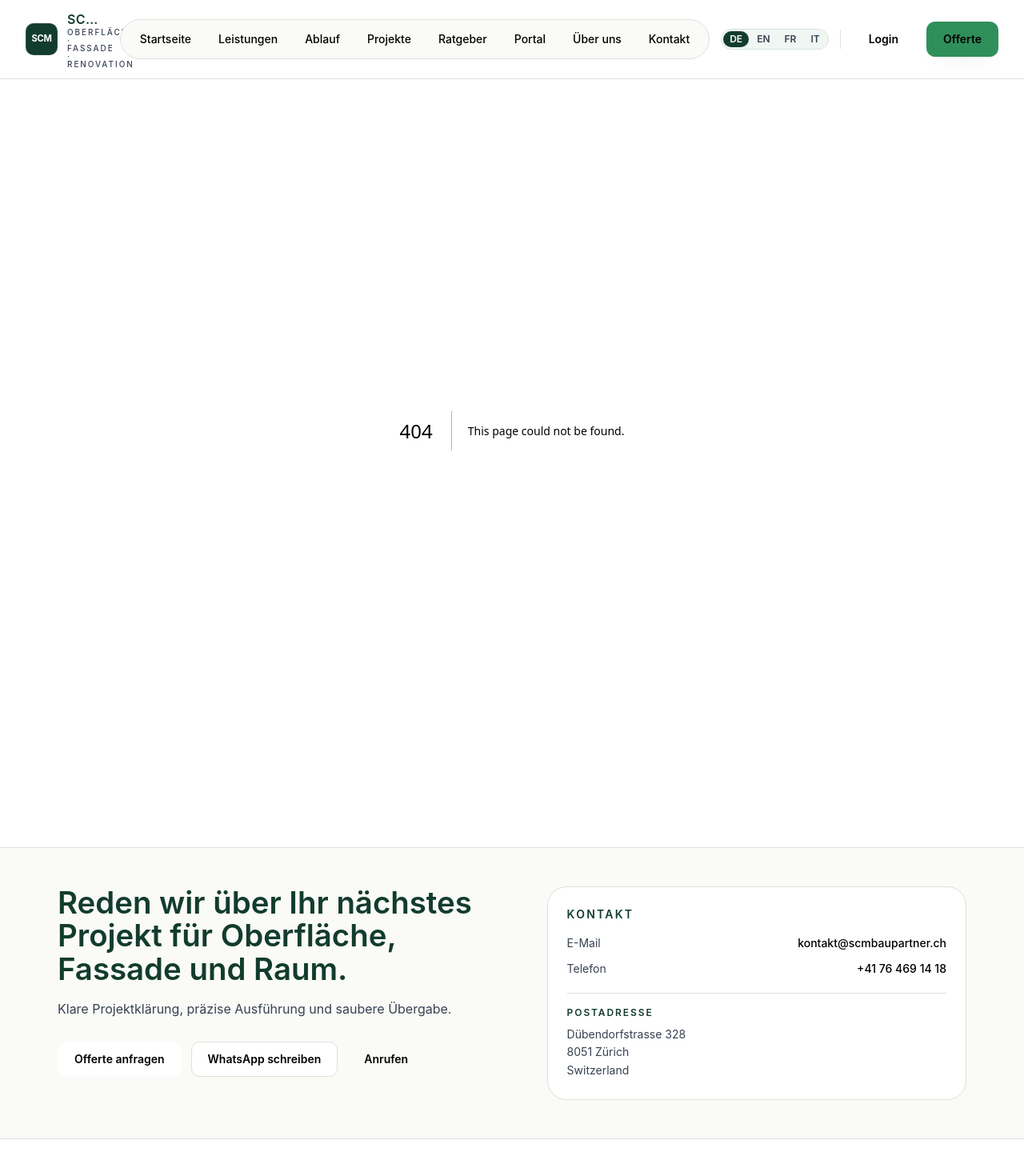
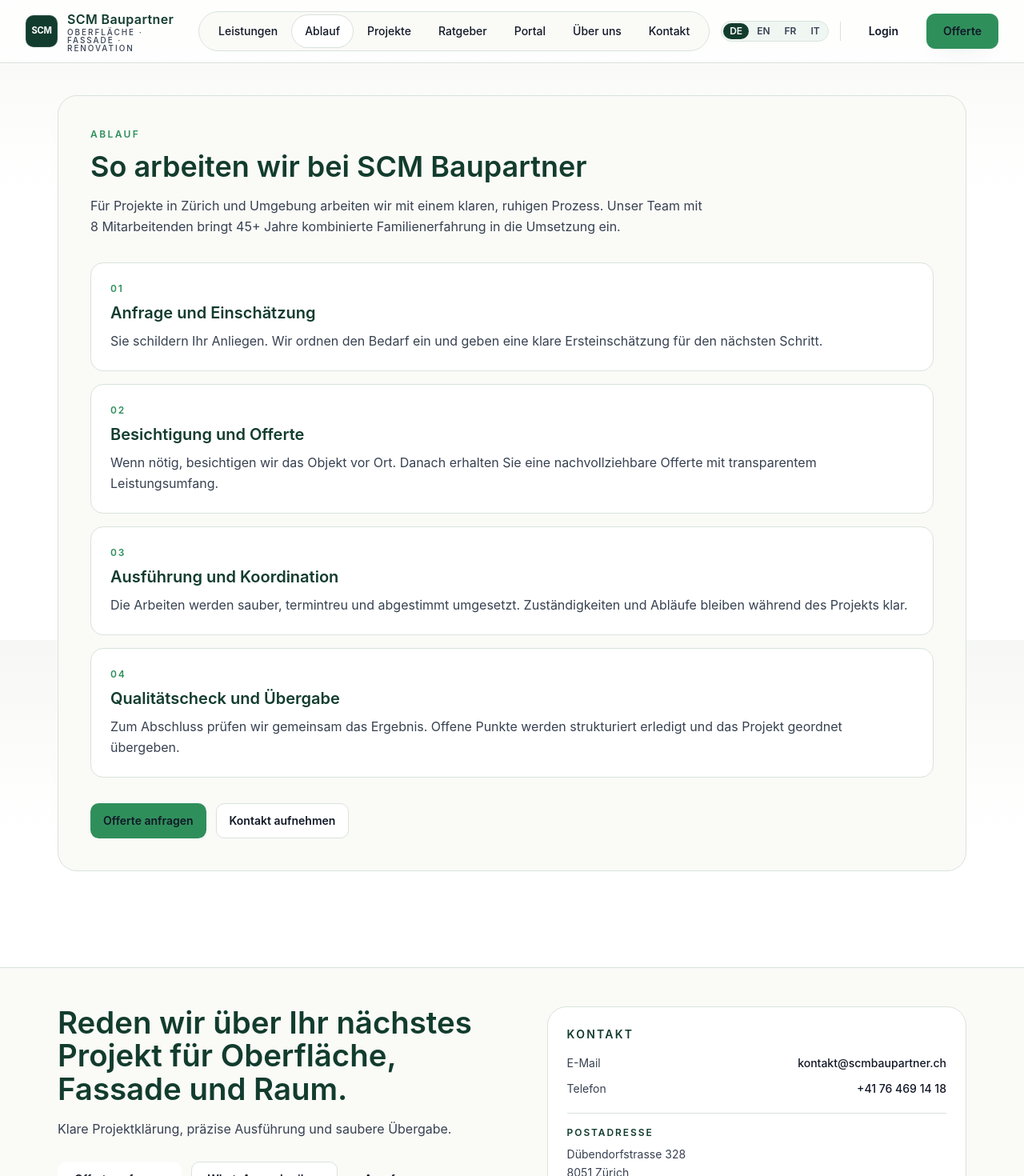
Before and after one commit to officialwealthx/scm-baupartner-website, a Next.js app: page /ablauf in a window 1280 px wide. Before the commit this address had no page. Shown: the top 1470 px of the page at 80% size. Built offline with nearby package versions, Linux system fonts and the light colour scheme.

Commit message:
feat: route Ablauf to dedicated page and add detail link

```diff
--- /dev/null
+++ b/src/app/ablauf/page.tsx
@@ -0,0 +1,75 @@
+import Link from "next/link";
+import { buildMetadata } from "@/lib/seo";
+
+const detailedSteps = [
+  {
+    title: "Anfrage und Einschätzung",
+    description:
+      "Sie schildern Ihr Anliegen. Wir ordnen den Bedarf ein und geben eine klare Ersteinschätzung für den nächsten Schritt.",
+  },
+  {
+    title: "Besichtigung und Offerte",
+    description:
+      "Wenn nötig, besichtigen wir das Objekt vor Ort. Danach erhalten Sie eine nachvollziehbare Offerte mit transparentem Leistungsumfang.",
+  },
+  {
+    title: "Ausführung und Koordination",
+    description:
+      "Die Arbeiten werden sauber, termintreu und abgestimmt umgesetzt. Zuständigkeiten und Abläufe bleiben während des Projekts klar.",
+  },
+  {
+    title: "Qualitätscheck und Übergabe",
+    description:
+      "Zum Abschluss prüfen wir gemeinsam das Ergebnis. Offene Punkte werden strukturiert erledigt und das Projekt geordnet übergeben.",
+  },
+] as const;
+
+export const metadata = buildMetadata({
+  title: "Ablauf",
+  path: "/ablauf",
+  description:
+    "Der Ablauf bei SCM Baupartner in vier klaren Schritten: von Anfrage und Besichtigung bis zur sauberen Übergabe.",
+});
+
+export default function AblaufPage() {
+  return (
+    <section className="rounded-[var(--radius-xl)] border border-[var(--color-border-green-gray)] bg-[var(--color-porcelain-surface)] p-6 sm:p-8 lg:p-10">
+      <p className="text-xs font-semibold uppercase tracking-[0.2em] text-[var(--color-fresh-green)]">Ablauf</p>
+      <h1 className="mt-3 text-3xl font-semibold text-[var(--color-deep-green)] sm:text-4xl">So arbeiten wir bei SCM Baupartner</h1>
+      <p className="mt-4 max-w-3xl text-sm leading-relaxed text-[var(--color-soft-graphite)] sm:text-base">
+        Für Projekte in Zürich und Umgebung arbeiten wir mit einem klaren, ruhigen Prozess. Unser Team mit 8 Mitarbeitenden bringt
+        45+ Jahre kombinierte Familienerfahrung in die Umsetzung ein.
+      </p>
+
+      <ol className="mt-8 grid gap-4">
+        {detailedSteps.map((step, index) => (
+          <li
+            key={step.title}
+            className="rounded-[var(--radius-lg)] border border-[var(--color-border-green-gray)] bg-white p-5 sm:p-6"
+          >
+            <p className="text-xs font-semibold uppercase tracking-[0.16em] text-[var(--color-fresh-green)]">
+              {String(index + 1).padStart(2, "0")}
+            </p>
+            <h2 className="mt-2 text-xl font-semibold text-[var(--color-deep-green)]">{step.title}</h2>
+            <p className="mt-2 text-sm leading-relaxed text-[var(--color-soft-graphite)] sm:text-base">{step.description}</p>
+          </li>
+        ))}
+      </ol>
+
+      <div className="mt-8 flex flex-wrap gap-3">
+        <Link
+          href="/offerte"
+          className="inline-flex min-h-11 items-center rounded-[var(--radius-md)] bg-[var(--color-fresh-green)] px-4 text-sm font-semibold text-white transition-colors hover:bg-[var(--color-active-green)]"
+        >
+          Offerte anfragen
+        </Link>
+        <Link
+          href="/kontakt"
+          className="inline-flex min-h-11 items-center rounded-[var(--radius-md)] border border-[var(--color-border-green-gray)] bg-white px-4 text-sm font-semibold text-[var(--color-deep-green)] transition-colors hover:bg-[var(--color-mist-green)]"
+        >
+          Kontakt aufnehmen
+        </Link>
+      </div>
+    </section>
+  );
+}
--- a/src/components/navigation/MainNavigation.tsx
+++ b/src/components/navigation/MainNavigation.tsx
@@ -3,7 +3,7 @@
 import Link from "next/link";
 import { usePathname } from "next/navigation";
 import type { MouseEvent } from "react";
-import { navigationItems } from "@/content/navigation";
+import { desktopNavigationItems } from "@/content/navigation";
 import { siteConfig } from "@/content/site";
 import { cn } from "@/lib/utils";
 import { MobileNavigation } from "./MobileNavigation";
@@ -55,7 +55,7 @@ export function MainNavigation() {
             className="rounded-full border border-[var(--color-border-green-gray)] bg-[var(--color-porcelain-surface)] px-2 py-1"
           >
             <ul className="flex items-center gap-0.5">
-              {navigationItems.map((item) => {
+              {desktopNavigationItems.map((item) => {
                 const normalized = normalizePath(item.href);
                 const isHashLink = item.href.includes("#");
                 const isActive = isHashLink ? false : normalized === "/" ? pathname === "/" : pathname.startsWith(normalized);
--- a/src/components/navigation/MobileNavigation.tsx
+++ b/src/components/navigation/MobileNavigation.tsx
@@ -4,7 +4,7 @@ import Link from "next/link";
 import { usePathname } from "next/navigation";
 import type { MouseEvent } from "react";
 import { useState } from "react";
-import { navigationItems } from "@/content/navigation";
+import { mobileNavigationItems } from "@/content/navigation";
 import { siteConfig } from "@/content/site";
 import { LanguageSwitcher } from "./LanguageSwitcher";
 
@@ -74,14 +74,14 @@ export function MobileNavigation() {
 
               <nav aria-label="Mobile Hauptnavigation" className="min-h-0 flex-1 overflow-y-auto px-4 py-4">
                 <ul className="space-y-1.5">
-                  {navigationItems.map((item) => (
+                  {mobileNavigationItems.map((item, index) => (
                     <li key={item.href}>
                       <Link
                         href={item.href}
                         onClick={(event) => handleNavigationClick(event, item.href)}
                         className="flex min-h-12 items-center justify-between rounded-[var(--radius-md)] border border-transparent px-4 text-base font-medium text-[var(--color-deep-green)] transition-colors hover:border-[var(--color-border-green-gray)] hover:bg-[var(--color-mist-green)]"
                       >
-                        <span>{item.label}</span>
+                        <span>{`${String(index + 1).padStart(2, "0")} ${item.label}`}</span>
                         <span aria-hidden="true" className="text-[var(--color-fresh-green)]">
                           ↗
                         </span>
--- a/src/components/sections/ProcessTimelineSection.tsx
+++ b/src/components/sections/ProcessTimelineSection.tsx
@@ -1,5 +1,6 @@
 "use client";
 
+import Link from "next/link";
 import { useEffect, useRef, useState } from "react";
 import { SectionShell } from "@/components/layout/SectionShell";
 
@@ -233,6 +234,15 @@ export function ProcessTimelineSection() {
           );
         })}
       </ol>
+
+      <div className="mt-10">
+        <Link
+          href="/ablauf"
+          className="inline-flex min-h-11 items-center rounded-[var(--radius-md)] border border-[var(--color-border-green-gray)] bg-white px-4 text-sm font-semibold text-[var(--color-deep-green)] transition-colors hover:bg-[var(--color-mist-green)]"
+        >
+          Ablauf im Detail ansehen
+        </Link>
+      </div>
     </SectionShell>
   );
 }
--- a/src/content/navigation.ts
+++ b/src/content/navigation.ts
@@ -1,7 +1,17 @@
-export const navigationItems = [
+export const desktopNavigationItems = [
+  { href: "/leistungen", label: "Leistungen" },
+  { href: "/ablauf", label: "Ablauf" },
+  { href: "/projekte", label: "Projekte" },
+  { href: "/ratgeber", label: "Ratgeber" },
+  { href: "/portal", label: "Portal" },
+  { href: "/ueber-uns", label: "Über uns" },
+  { href: "/kontakt", label: "Kontakt" },
+] as const;
+
+export const mobileNavigationItems = [
   { href: "/", label: "Startseite" },
   { href: "/leistungen", label: "Leistungen" },
-  { href: "/#ablauf", label: "Ablauf" },
+  { href: "/ablauf", label: "Ablauf" },
   { href: "/projekte", label: "Projekte" },
   { href: "/ratgeber", label: "Ratgeber" },
   { href: "/portal", label: "Portal" },
```
